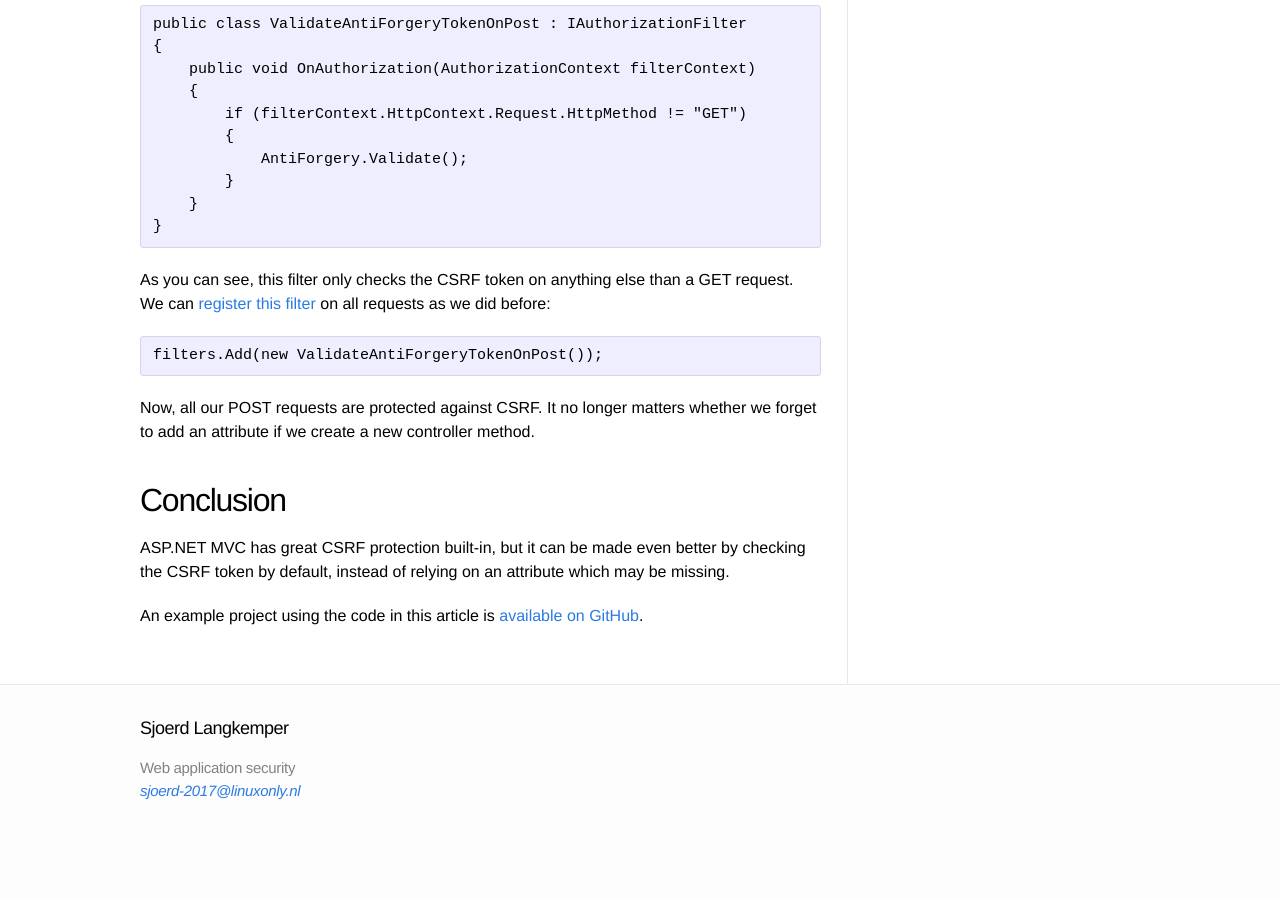
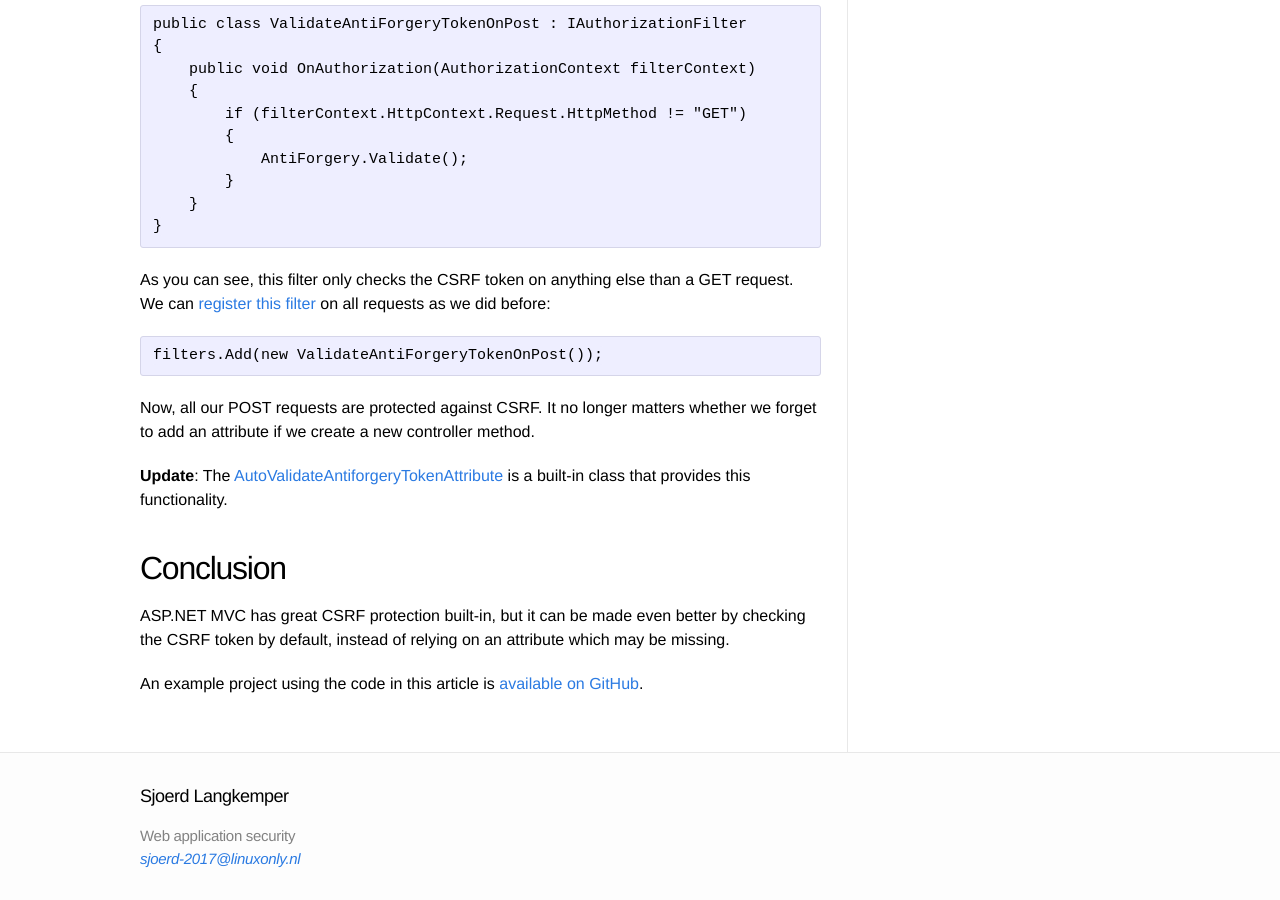
Before and after one commit to Sjord/Sjord.github.io, a Jekyll site: the page built from _posts/2016-12-13-csrf-protection-by-default-in-asp-net-mvc.md, in a window 1280 px wide and 900 px high, scrolled down 1496 px. Built offline with Jekyll 4.4.1, drawn with Linux system fonts in a browser that asks for light colours; before the commit the page ends 2328 px from its top, so only the background shows below that.

Commit message:
Mention AutoValidateAntiforgeryTokenAttribute

```diff
--- a/_posts/2016-12-13-csrf-protection-by-default-in-asp-net-mvc.md
+++ b/_posts/2016-12-13-csrf-protection-by-default-in-asp-net-mvc.md
@@ -55,6 +55,8 @@
 
 Now, all our POST requests are protected against CSRF. It no longer matters whether we forget to add an attribute if we create a new controller method.
 
+**Update**: The [AutoValidateAntiforgeryTokenAttribute](https://docs.microsoft.com/en-us/dotnet/api/microsoft.aspnetcore.mvc.autovalidateantiforgerytokenattribute?view=aspnetcore-2.0) is a built-in class that provides this functionality.
+
 ## Conclusion
 
 ASP.NET MVC has great CSRF protection built-in, but it can be made even better by checking the CSRF token by default, instead of relying on an attribute which may be missing.
```
